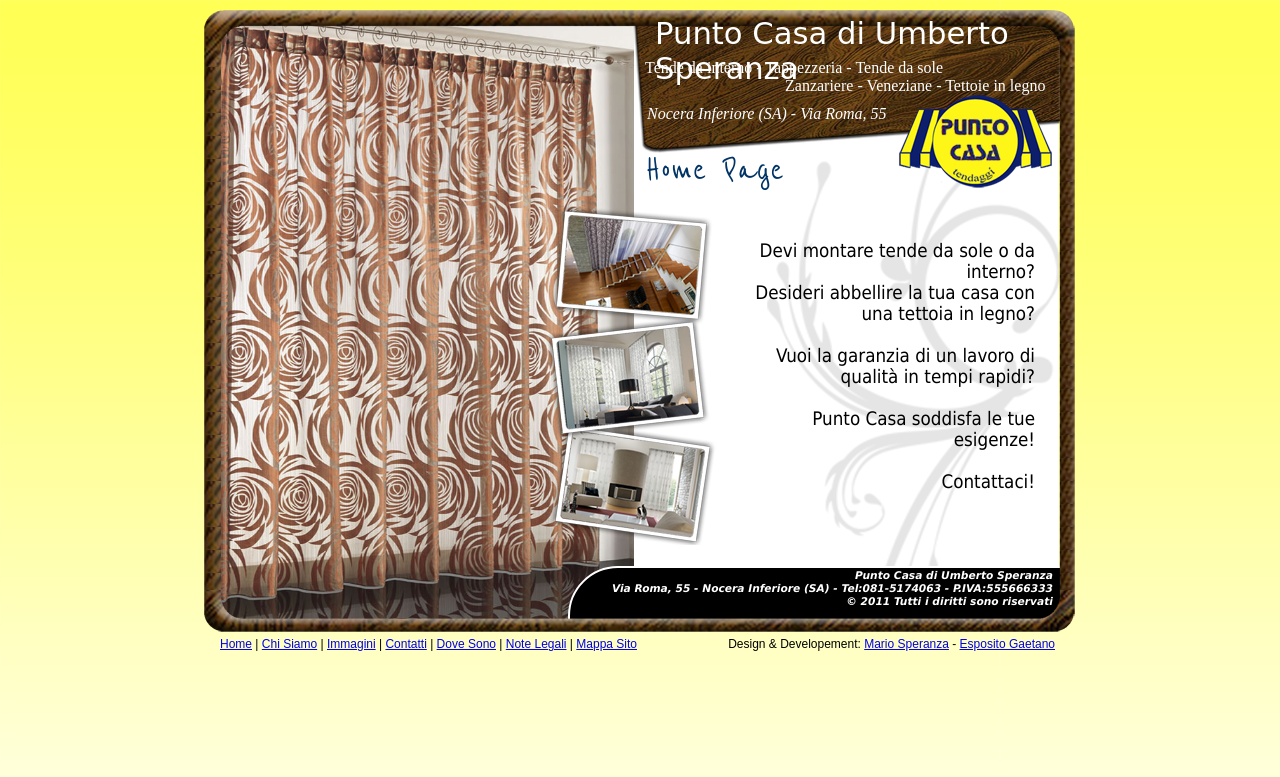
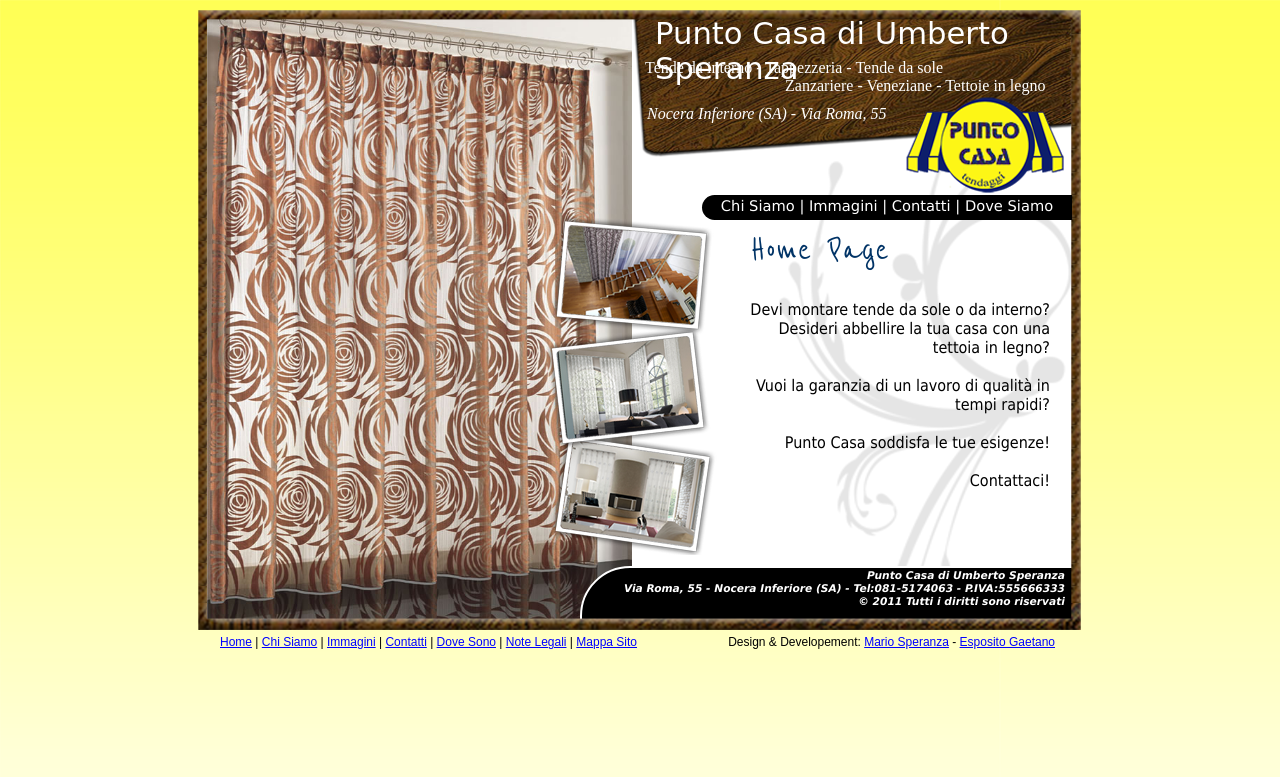
Before and after one commit to tanux/puntocasa-website, a PHP site: page / in a window 1280 px wide. Shown: the top 777 px of the page. Run offline with PHP 8.4, Linux system fonts and the light colour scheme; some libraries are stand-ins or nearby versions; some web fonts are replaced.

Commit message:
bozza iniziale sito completata

```diff
--- a/css/slideshow.css
+++ b/css/slideshow.css
@@ -1,10 +1,10 @@
 #slideshow {
     height: 603px;
-    left: 19px;
+    left: 17px;
     overflow-x: hidden;
     position: absolute;
-    top: 16px;
-    width: 850px;
+    top: 17px;
+    width: 865px;
     z-index: -3;
     background-color:white;
 }
--- a/css/templeate.css
+++ b/css/templeate.css
@@ -20,10 +20,10 @@ body{
 #contenuto{
   width:300px;
   position:absolute;
-  left:545px;
-  top:240px;
+  left:560px;
+  top:300px;
   font-family:TAHOMA;
-  font-size:14pt;
+  font-size:12pt;
   text-align:right;
 }
 #bottom_menubar{
@@ -34,3 +34,6 @@ body{
   margin-top:5px;
   margin-left:30px
 }
+a:link {
+  color:blue;
+}
--- a/index.php
+++ b/index.php
@@ -5,7 +5,7 @@
   <title>Home Page | Punto Casa Tendaggi di Umbero Speranza</title>
   <meta name="description" content="Home page del sito Punto Casa Tendaggi di Umberto Speranza" />
 <?php   require_once 'init.php'; ?>
-  <div style="color:#003366; font-family: 'Reenie Beanie', arial, serif; font-size:30pt; position:absolute; top:150px; left:455px;">Home Page</div>
+  <div style="color:#003366; font-family: 'Reenie Beanie', arial, serif; font-size:30pt; position:absolute; top:230px; left:560px;">Home Page</div>
   <div id="contenuto">
     <span>Devi montare tende da sole o da interno?</span> <br />
     <span>Desideri abbellire la tua casa con una tettoia in legno?</span> <br /><br />
--- a/init.php
+++ b/init.php
@@ -30,22 +30,19 @@ if ($d) {
     }
   </script>
   <style type="text/css">
-    #credits a{
+    #navigation_menu a{
       text-decoration:none;
     }
-    #credits a:link, a:visited {
-      color:blue;
-    }
-    #credits a:hover{
-      color:yellow;
+    #navigation_menu a:link, a:visited {
+      color:white;
     }
   </style>
 
 </head>
 <body>
   <div id="content_all">
-    <div id="cornice_up" style="width:900px; height:57px; background-image:url('img/cornice_up.png')"></div>
-    <div id="cornice_center" style="width:900px; height:523px; background-image:url('img/cornice_center.png'); background-repeat:repeat-y;">
+    <div id="cornice_up" style="width:900px; height:24px; background-image:url('img/cornice_up.png')"></div>
+    <div id="cornice_center" style="width:900px; height:569px; background-image:url('img/cornice_center.png'); background-repeat:repeat-y;">
       <div id="slideshow">
         <img src="img/slider/image_1.jpg" class="active" />
         <?php
@@ -57,18 +54,33 @@ if ($d) {
         ?>
       </div>
      </div>
-    <div id="cornice_bottom" style="width:900px; height:42px; background-image:url('img/cornice_bottom.png')"></div>
-    <div style="z-index:-1; width:429px; height:174px; background-image:url('img/bg_header.png'); position:absolute; left:442px; top:14px;">
+    <div id="cornice_bottom" style="width:900px; height:27px; background-image:url('img/cornice_bottom.png')"></div>
+    <div id="logo_header" style="z-index:-1; width:441px; height:179px; background-image:url('img/bg_header.png'); position:absolute; left:442px; top:14px;"></div>
+    <div id="navigation_menu" style="-webkit-border-radius: 20px 0px 0px 20px;
+                -moz-border-radius: 20px 0px 0px 20px;
+                border-radius: 20px 0px 0px 20px;
+                background-color:black;
+                position:absolute;
+                top:195px;
+                left:512px;
+                height:25px;
+                width:370px;
+                color:white;
+                font-family:verdana;
+                font-size:11pt;
+                line-height:22px;
+                text-align:center;">
+      <a href="chi_siamo.php">Chi Siamo</a> | <a href="immagini.php">Immagini</a> | <a href="contatti.php">Contatti</a> | <a href="dove_siamo.php">Dove Siamo</a>
     </div>
-    <div style="position:absolute;top:16px; left:445px; color:white">
+    <div id="text_header"style="position:absolute;top:16px; left:445px; color:white">
       <div style="height:43px; font-family: 'Waiting for the Sunrise', cursive; font-size:23pt;margin-left:20px">Punto Casa di Umberto Speranza</div>
       <div style="margin-left:10px">Tende da interno - Tappezzeria - Tende da sole</div>
       <div style="margin-left:150px">Zanzariere - Veneziane - Tettoie in legno</div>
       <em style="margin-left:12px; position:relative; top:10px">Nocera Inferiore (SA) - Via Roma, 55</em>
     </div>
-    <div style="width:293px; height:456px; background-image:url('img/flower.png'); position:absolute; top:120px; left:577px;z-index:-2; opacity:0.7"></div>
-    <div style="width:172px; height:340px; background-image:url('img/foto_centrali.png'); position:absolute; top:205px; left:355px;"></div>
-    <div style="background-color: black;
+    <div id="bg_contenuto"style="width:293px; height:456px; background-image:url('img/flower.png'); position:absolute; top:120px; left:589px;z-index:-2; opacity:0.7"></div>
+    <div id="foto_centrali" style="width:172px; height:340px; background-image:url('img/foto_centrali.png'); position:absolute; top:215px; left:355px;"></div>
+    <div id="credits_bar" style="background-color: black;
                 border-top-left-radius: 50px;
                 color: white;
                 font-family: Verdana;
@@ -76,7 +88,7 @@ if ($d) {
                 font-style: italic;
                 font-weight: bold;
                 height: 50px;
-                left: 378px;
+                left: 390px;
                 position: absolute;
                 text-align: right;
                 top: 566px;
```
Also changed, not shown: img/bg_header.png, img/cornice_bottom.png, img/cornice_center.png, img/cornice_up.png.
